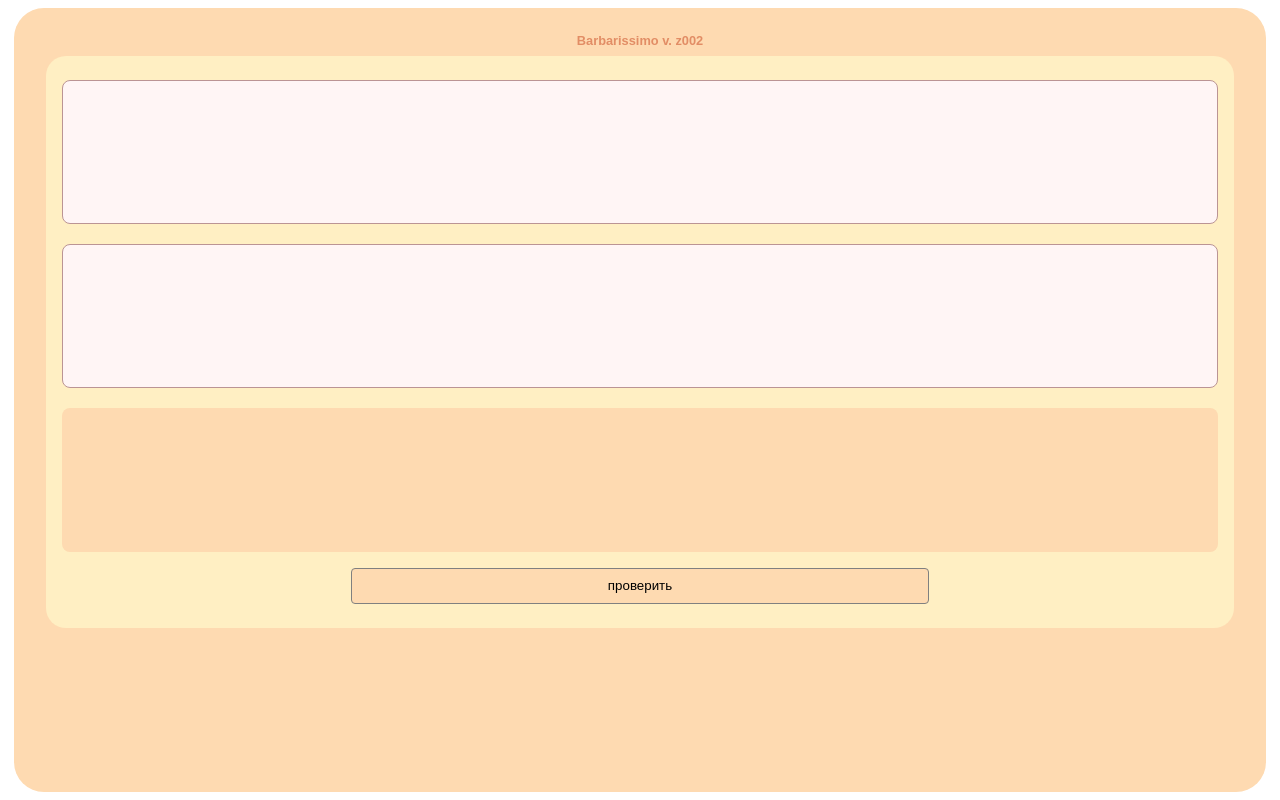
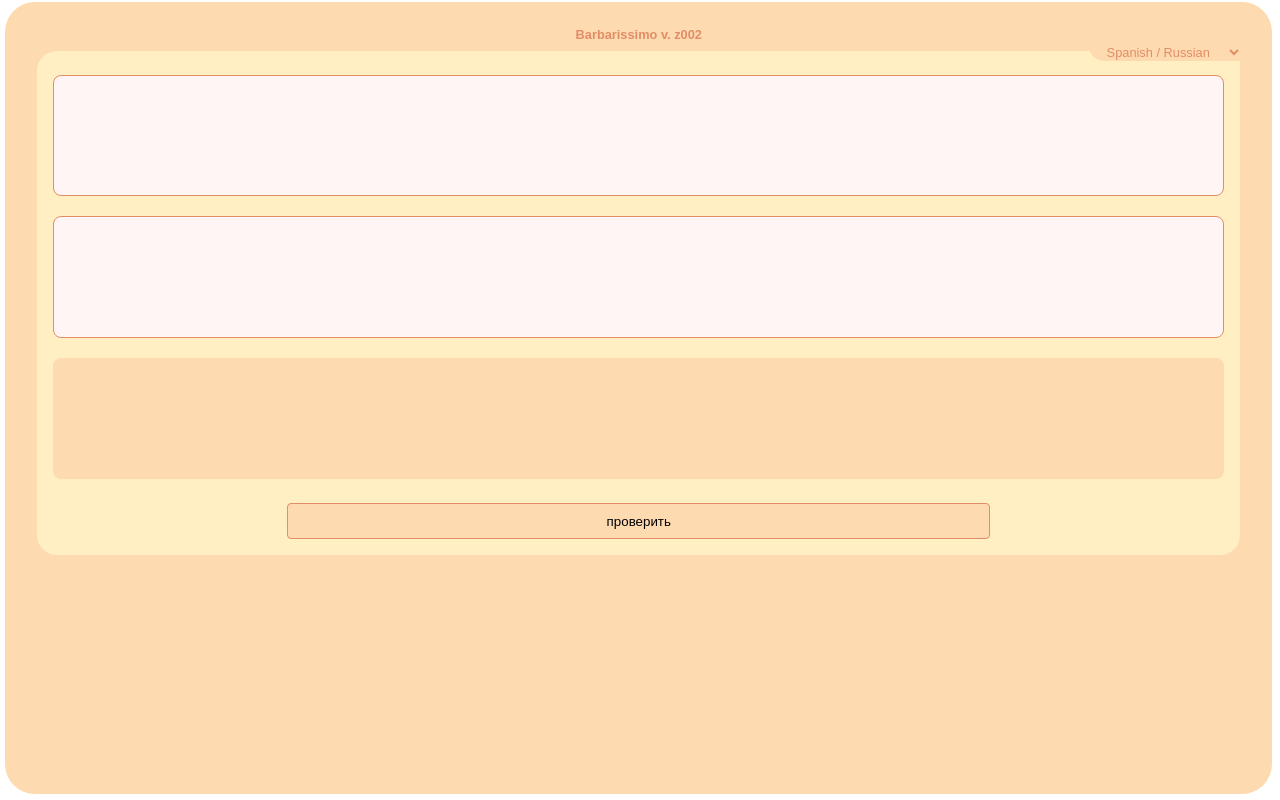
Before and after one commit to Denis-Novozhilov/Barbarissimo-Minimalistic-Web-App, a plain HTML site: page index.html in a window 1280 px wide. Drawn offline with Linux system fonts and the light colour scheme.

Commit message:
mode selector is added

```diff
--- a/index.html
+++ b/index.html
@@ -10,6 +10,14 @@
     <div class="main_box">
         <h1>Barbarissimo v. z002</h1>
         <form id="name-field" name="main-field" action="#">
+            <select name="mode" id="mode">
+                <option value="SpanishByRussian" selected> Spanish / Russian </option>
+                <option value="RussianBySpanish"> Russian / Spanish </option>
+                <option value="SpanishByEnglish"> Spanish / English </option>
+                <option value="EnglishBySpanish"> English / Spanish </option>
+                <option value="EnglishByRussian"> English / Russian </option>
+                <option value="RussianByEnglish"> Russian / English </option>
+            </select>
             <!-- <input id="task-string" type="text" class="area area-task" readonly> -->
             <!-- <input id="answer-string" type="text" class="area area-answer"> -->
 
--- a/style.css
+++ b/style.css
@@ -5,11 +5,19 @@ html {
 *, *:after, *:before {
     box-sizing: inherit;
 }
+body {
+    margin: 0;
+}
 
 .main_box {
-    width: 99%;
-    height: 98vh;
-    margin: 0 auto;
+    position: fixed;
+    width: 99vw;
+    height: 99vh;
+    top: 0.2vh;
+    right: 0.5vw;
+    bottom: 0.1vh;
+    /* height: 98vh; */
+    margin: 0.1vh 0.1vw;
     padding:1em 2em;
     background-color: rgb(254, 218, 177);
     border-radius: 30px;
@@ -22,23 +30,43 @@ html {
     text-align: center;
 }
 
+.main_box #mode {
+    background-color: rgb(254, 218, 177);
+    color:rgb(226, 141, 101);
+    font-family: arial,sans-serif;
+    font-size: 0.8em;
+    border: none;
+    padding: 0 15px;
+    /* float: right; */
+    display: block;
+    /* position: relative; */
+    position: absolute;
+    top: -7px;
+    right: -0.1vw;
+    border-radius: 0px 0px 0px 20px;
+}
+
 #name-field {
+    position: relative;
+    /* position: fixed; */
+    /* top: 0; */
+    /* bottom: 0; */
     /* width: 10vw; */
     text-align: center;
     padding: 1em;
-    /* height: 75vh; */
-    border-radius: 20px;
+    /* height: 80vh; */
+    border-radius: 20px 0px 20px 20px;
     background-color: rgb(255, 239, 195);
 }
 
 #name-field .area,
 .proposeds {
     width: 100%;
-    height: 18vh;
+    height: 15.2vh;
     margin: 1vh 0;
     padding: 0.7em;
     border-radius: 8px;
-    border: 1px solid rgb(187, 148, 148);
+    border: 1px solid rgb(226, 141, 101);
     background-color: rgb(255, 245, 245);
     font-family: arial,sans-serif;
     font-size: 1.2em;
@@ -48,11 +76,12 @@ html {
 }
 
 #check-button {
-    width: 50%;
+    width: 60%;
     padding: 0.7em;
-    border: 1px solid grey;
+    border: 0.5px solid rgb(226, 141, 101);
     border-radius: 4px;
-    margin: 1vh auto;
+    margin: 0 auto;
+    margin: 2vh auto 0vh;
     font-family: arial,sans-serif;
     background-color: rgb(254, 218, 177);
 }
```
Also changed, not shown: js/main.js (+1 -6 lines).
